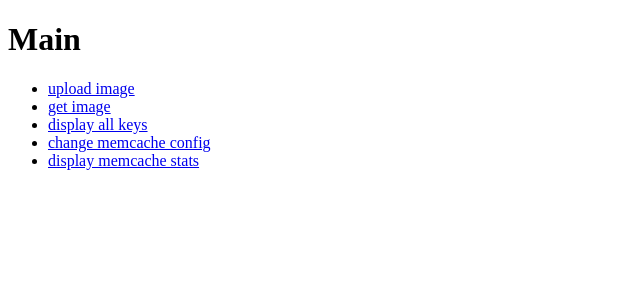
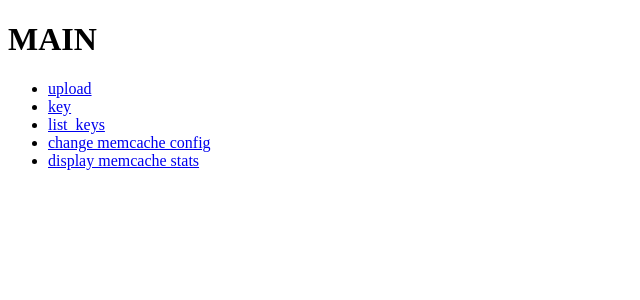
Before and after one commit to jishengx97/ece1779, a Flask app: page / in a window 1280 px wide. Shown: the top 300 px of the page, without its empty margins (0-640 px from the left). Run offline with Flask 2, Linux system fonts and the light colour scheme.

Commit message:
add 'api' to the whole frontendapp's structure

```diff
--- a/frontendapp/__init__.py
+++ b/frontendapp/__init__.py
@@ -3,5 +3,6 @@
 webapp = Flask(__name__)
 
 from frontendapp import main
-from frontendapp import upload
-from frontendapp import get
+from frontendapp.api import upload
+from frontendapp.api import key
+from frontendapp.api import list_keys
--- a/frontendapp/upload.py
+++ b/frontendapp/api/upload.py
@@ -3,6 +3,6 @@
 from flask import json
 
 
-@webapp.route('/upload',methods=['GET'])
+@webapp.route('/api/upload',methods=['GET'])
 def upload_form():
-    return render_template("upload/upload_form.html",title = "Upload")
+    return render_template("api/upload/upload_form.html",title = "UPLOAD")
--- a/frontendapp/main.py
+++ b/frontendapp/main.py
@@ -6,4 +6,4 @@
 
 @webapp.route('/',methods=['GET'])
 def main():
-    return render_template("main.html",title = "Main")
+    return render_template("main.html",title = "MAIN")
--- a/frontendapp/templates/main.html
+++ b/frontendapp/templates/main.html
@@ -2,9 +2,9 @@
 {% block content %}
 
     <ul>
-        <li><a href="{{url_for('upload_form')}}">upload image</a></li>
-        <li><a href="{{url_for('get_form')}}">get image</a></li>
-        <li><a href="{{url_for('main')}}">display all keys</a></li>
+        <li><a href="{{url_for('upload_form')}}">upload</a></li>
+        <li><a href="{{url_for('key_form')}}">key</a></li>
+        <li><a href="{{url_for('list_keys_form')}}">list_keys</a></li>
         <li><a href="{{url_for('main')}}">change memcache config</a></li>
         <li><a href="{{url_for('main')}}">display memcache stats</a></li>
     </ul>
```
Also changed, not shown: frontendapp/api/key.py (added, +8 -0 lines), frontendapp/api/list_keys.py (added, +8 -0 lines), frontendapp/get.py (deleted, +0 -8 lines), frontendapp/templates/api/upload/upload_form.html (added, +8 -0 lines), frontendapp/templates/api/key/key_form.html (renamed from frontendapp/templates/get/get_form.html), frontendapp/templates/api/list_keys/list_keys_form.html (renamed from frontendapp/templates/upload/upload_form.html).
